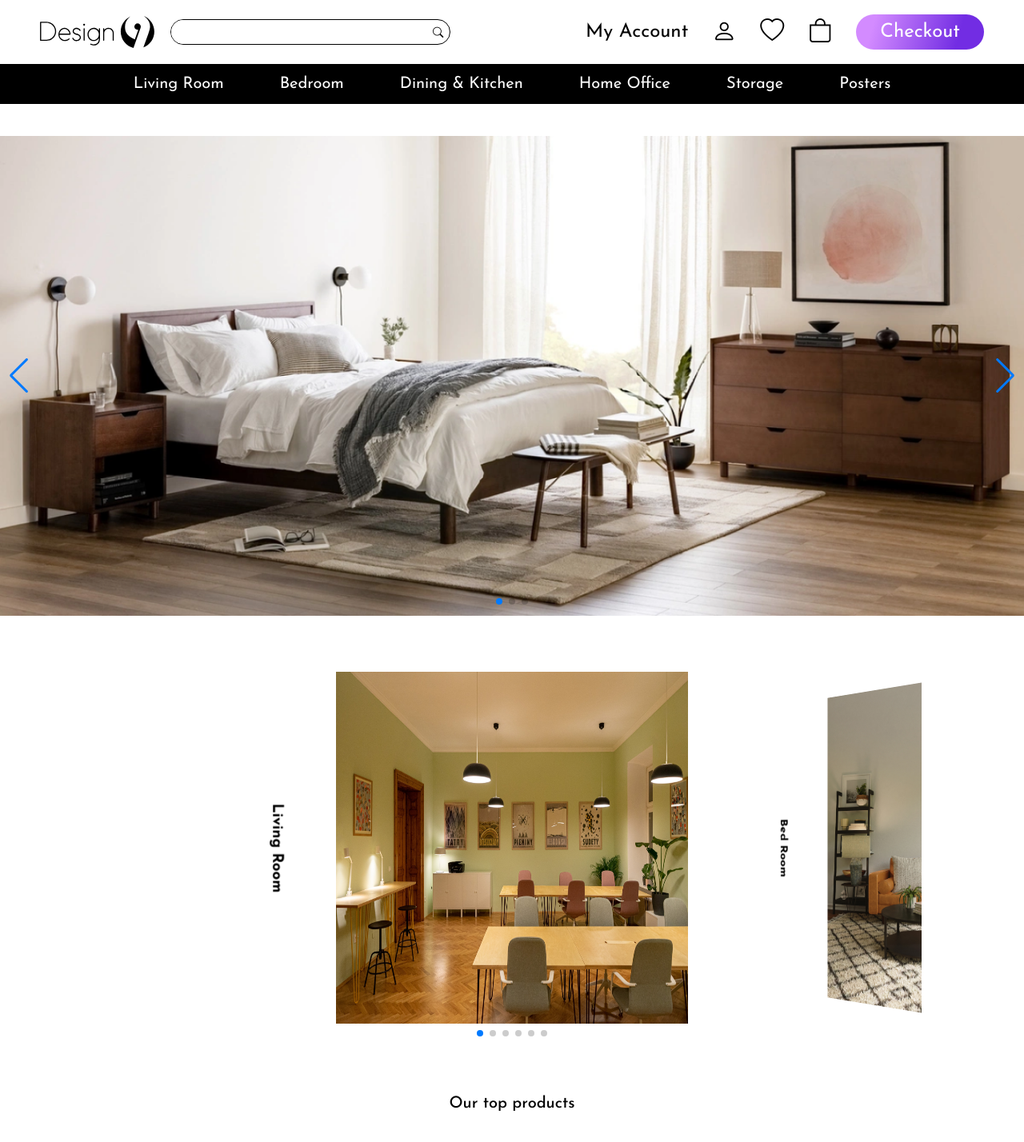
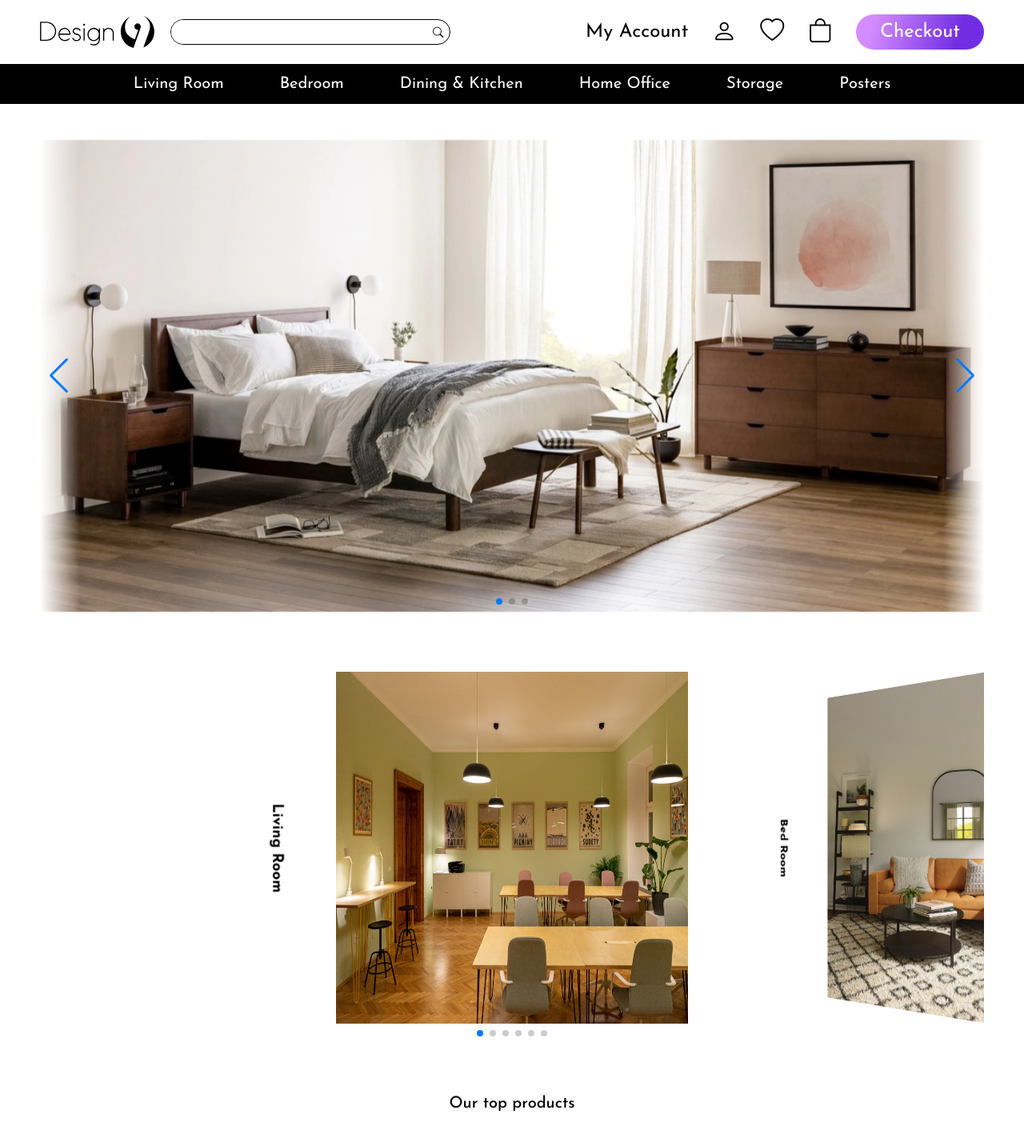
Before and after one commit to Han2er/design9, an Angular app: page / in a window 1280 px wide. Shown: the top 1428 px of the page at 80% size. Built offline with nearby package versions, Linux system fonts and the light colour scheme.

Commit message:
fix some styles

```diff
--- a/src/app/components/category-slider/category-slider.component.html
+++ b/src/app/components/category-slider/category-slider.component.html
@@ -12,9 +12,10 @@
     modifier: 1,
     slideShadows: true
   }"
-  [pagination]="true"
+  [pagination]="{ clickable: true }"
   [mousewheel]="true"
   [keyboard]="true"
+  [lazy]="true"
 >
   <ng-template swiperSlide>
     <div class="slid-cont2">
--- a/src/app/components/category-slider/category-slider.component.ts
+++ b/src/app/components/category-slider/category-slider.component.ts
@@ -11,6 +11,7 @@ import SwiperCore, {
   EffectCoverflow,
   Mousewheel,
   Keyboard,
+  Lazy,
 } from 'swiper';
 
 // install Swiper components
@@ -23,6 +24,7 @@ SwiperCore.use([
   EffectCoverflow,
   Mousewheel,
   Keyboard,
+  Lazy,
 ]);
 @Component({
   selector: 'app-category-slider',
--- a/src/app/components/footer/footer.component.html
+++ b/src/app/components/footer/footer.component.html
@@ -2,12 +2,20 @@
   <div class="top-footer">
     <ul class="social-media">
       <li>
-        <i class="bi bi-instagram"></i>
+        <a href="https://www.instagram.com/ad_solu_tion/">
+          <i class="bi bi-instagram"></i>
+        </a>
       </li>
       <li>
-        <i class="bi bi-youtube"></i>
+        <a href="https://www.youtube.com/design9/">
+          <i class="bi bi-youtube"></i>
+        </a>
       </li>
-      <li><i class="bi bi-facebook"></i></li>
+      <li>
+        <a href="https://www.facebook.com/Adsolution1/">
+          <i class="bi bi-facebook"></i>
+        </a>
+      </li>
     </ul>
   </div>
   <div class="bottom-footer">
--- a/src/app/components/footer/footer.component.scss
+++ b/src/app/components/footer/footer.component.scss
@@ -35,6 +35,10 @@ footer {
       color: rgb(44, 44, 44);
       transform: translateY(-4px);
     }
+
+    a {
+      color: unset;
+    }
   }
 }
 
--- a/src/app/components/welcome-slider/welcome-slider.component.html
+++ b/src/app/components/welcome-slider/welcome-slider.component.html
@@ -1,10 +1,12 @@
 <swiper
+  class="welcome-slider"
   [loop]="true"
   [autoHeight]="true"
   [allowTouchMove]="true"
   [autoplay]="{ delay: 10000, disableOnInteraction: false }"
   [pagination]="{ clickable: true }"
   [navigation]="true"
+  [spaceBetween]="20"
 >
   <ng-template swiperSlide>
     <div class="slid-cont">
--- a/src/app/components/welcome-slider/welcome-slider.component.scss
+++ b/src/app/components/welcome-slider/welcome-slider.component.scss
@@ -23,3 +23,40 @@
 .slide-img {
   width: 100%;
 }
+
+.welcome-slider {
+  position: relative;
+
+  &:before {
+    content: "";
+    width: 50px;
+    height: 100%;
+    position: absolute;
+    top: 0;
+    left: 0;
+    background: linear-gradient(270deg, transparent, white);
+    z-index: 2;
+  }
+  &:after {
+    content: "";
+    position: absolute;
+    width: 50px;
+    height: 100%;
+    top: 0;
+    right: 0;
+    background: linear-gradient(90deg, transparent, white);
+    z-index: 1;
+  }
+}
+
+// , .swiper-button-next
+// .swiper-button-prev::before {
+//   content: "";
+//   position: absolute;
+//   top: 0;
+//   left: 0;
+//   width: 100px;
+//   height: 300px;
+//   background-color: red;
+//   z-index: 5;
+// }
--- a/src/app/pages/main/main.component.scss
+++ b/src/app/pages/main/main.component.scss
@@ -4,6 +4,7 @@
   gap: 40px;
 }
 
-app-category-slider {
-  padding: 0 10%;
+app-category-slider,
+app-welcome-slider {
+  padding: 0 50px;
 }
```
